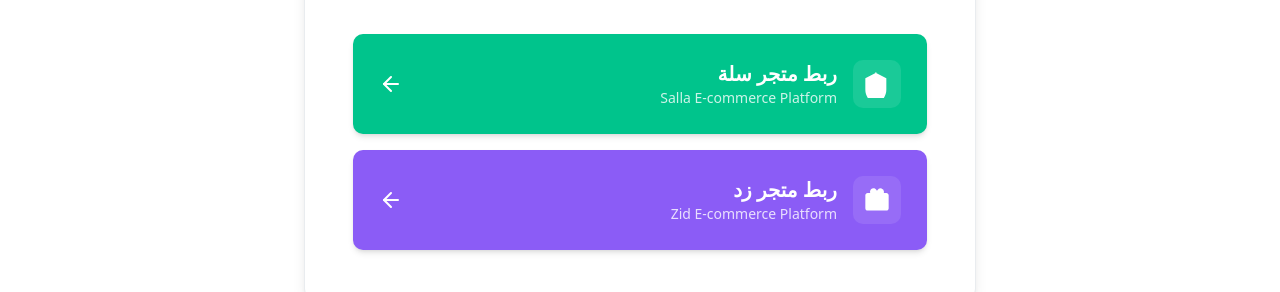
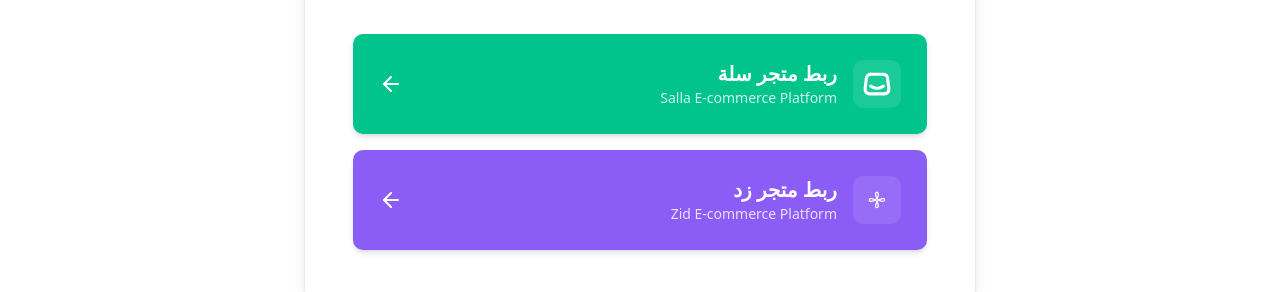
Before and after one commit to MohammadYusif/raff, a Next.js app: page /merchant/join in a window 1280 px wide. Shown: the part 431-723 px from the top of the page. Built offline with nearby package versions, Linux system fonts and the light colour scheme; no server answers.

Commit message:
add: added SVG images for brands

```diff
--- a/public/messages/ar.json
+++ b/public/messages/ar.json
@@ -339,7 +339,8 @@
       "questions": "هل لديك أسئلة؟",
       "contact": "اتصل بالدعم",
       "alreadyMerchant": "تاجر بالفعل؟",
-      "signIn": "تسجيل الدخول إلى لوحة التحكم"
+      "signIn": "تسجيل الدخول إلى لوحة التحكم",
+      "goToDashboard": "انتقل إلى لوحة التحكم"
     }
   },
   "auth": {
--- a/public/messages/en.json
+++ b/public/messages/en.json
@@ -339,7 +339,8 @@
       "questions": "Have questions?",
       "contact": "Contact Support",
       "alreadyMerchant": "Already a merchant?",
-      "signIn": "Sign in to dashboard"
+      "signIn": "Sign in to dashboard",
+      "goToDashboard": "Go to dashboard"
     }
   },
   "auth": {
--- a/src/app/merchant/join/MerchantJoinContent.tsx
+++ b/src/app/merchant/join/MerchantJoinContent.tsx
@@ -5,6 +5,7 @@
 import Link from "next/link";
 import Image from "next/image";
 import { useTranslations } from "next-intl";
+import { useSession } from "next-auth/react";
 import { PageLayout } from "@/shared/components/layouts";
 import { Container, Card, CardContent, Button } from "@/shared/components/ui";
 import { ArrowForward } from "@/core/i18n";
@@ -19,6 +20,7 @@
  */
 export function MerchantJoinContent() {
   const t = useTranslations("merchantJoin");
+  const { data: session, status } = useSession();
   const [connectingPlatform, setConnectingPlatform] = useState<
     "salla" | "zid" | null
   >(null);
@@ -30,6 +32,10 @@
   };
 
   const isConnecting = connectingPlatform !== null;
+
+  // Check if user is already a merchant
+  const isMerchant = session?.user?.role === "MERCHANT";
+  const isAuthenticated = status === "authenticated";
 
   return (
     <PageLayout navbarVariant="minimal">
@@ -66,13 +72,13 @@
                   <div className="flex items-center justify-between">
                     <div className="flex items-center gap-4">
                       <div className="flex h-12 w-12 items-center justify-center rounded-lg bg-white/10">
-                        <svg
-                          className="h-7 w-7"
-                          viewBox="0 0 24 24"
-                          fill="currentColor"
-                        >
-                          <path d="M12 2L2 7v10c0 5.55 3.84 10.74 9 12 5.16-1.26 9-6.45 9-12V7l-10-5z" />
-                        </svg>
+                        <Image
+                          src="/images/brands/salla.svg"
+                          alt="Salla"
+                          width={28}
+                          height={28}
+                          className="h-7 w-7 brightness-0 invert"
+                        />
                       </div>
                       <div className="text-start">
                         <div className="text-xl font-bold">
@@ -106,13 +112,13 @@
                   <div className="flex items-center justify-between">
                     <div className="flex items-center gap-4">
                       <div className="flex h-12 w-12 items-center justify-center rounded-lg bg-white/10">
-                        <svg
-                          className="h-7 w-7"
-                          viewBox="0 0 24 24"
-                          fill="currentColor"
-                        >
-                          <path d="M20 6h-2.18c.11-.31.18-.65.18-1a2.996 2.996 0 0 0-5.5-1.65l-.5.67-.5-.68C10.96 2.54 10.05 2 9 2 7.34 2 6 3.34 6 5c0 .35.07.69.18 1H4c-1.11 0-1.99.89-1.99 2L2 19c0 1.11.89 2 2 2h16c1.11 0 2-.89 2-2V8c0-1.11-.89-2-2-2z" />
-                        </svg>
+                        <Image
+                          src="/images/brands/zid.svg"
+                          alt="Zid"
+                          width={28}
+                          height={28}
+                          className="h-7 w-7 brightness-0 invert"
+                        />
                       </div>
                       <div className="text-start">
                         <div className="text-xl font-bold">
@@ -313,15 +319,28 @@
               {t("footer.contact")}
             </Button>
 
+            {/* Conditional Sign-in / Dashboard Link */}
+            {isMerchant ? (
               <div className="text-sm text-raff-neutral-600">
                 {t("footer.alreadyMerchant")}{" "}
                 <Link
                   href="/merchant/dashboard"
                   className="font-semibold text-raff-primary hover:underline"
                 >
+                  {t("footer.goToDashboard")}
+                </Link>
+              </div>
+            ) : (
+              <div className="text-sm text-raff-neutral-600">
+                {t("footer.alreadyMerchant")}{" "}
+                <Link
+                  href="/auth/login?callbackUrl=/merchant/dashboard"
+                  className="font-semibold text-raff-primary hover:underline"
+                >
                   {t("footer.signIn")}
                 </Link>
               </div>
+            )}
           </div>
         </Container>
       </div>
```
Also changed, not shown: public/images/brands/salla.svg (added), public/images/brands/zid.svg (added). Lines whose indentation alone changed are shown as unchanged.
